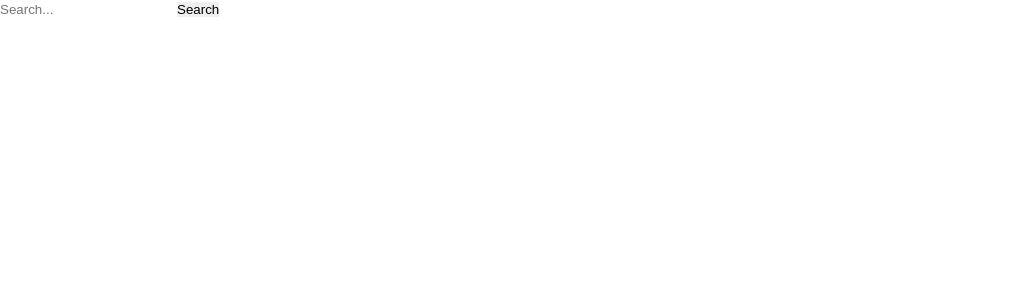
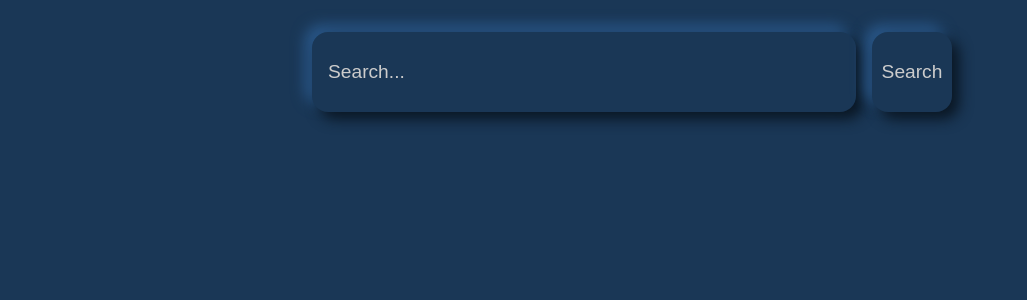
Before and after one commit to ollejj/devokodtest, a React (Vite) app: page / in a window 1280 px wide. Shown: the top 300 px of the page, without its empty margins (0-1027 px from the left). Built offline with nearby package versions, Linux system fonts and the light colour scheme.

Commit message:
added form style

```diff
--- a/src/components/Searchbar/index.module.css
+++ b/src/components/Searchbar/index.module.css
@@ -0,0 +1,41 @@
+.form {
+  display: flex;
+  flex-direction: row;
+  justify-content: center;
+  gap: 1em;
+  padding-top: 32px;
+  align-items: center;
+}
+
+.input {
+  width: 512px;
+  height: 64px;
+  padding: 8px 16px 8px 16px;
+
+  border-radius: 16px;
+  background-color: var(--main-bg);
+  box-shadow: var(--shadow);
+
+  color: #cccccc;
+  font-size: 1.2em;
+}
+
+.submit {
+  height: 80px;
+  width: 80px;
+
+  border-radius: 16px;
+  background-color: var(--main-bg);
+  box-shadow: var(--shadow);
+
+  color: #cccccc;
+  font-size: 1.2em;
+}
+
+::placeholder {
+  color: #cccccc;
+}
+
+.suggestion {
+  color: #cccccc;
+}
--- a/src/components/Searchbar/index.tsx
+++ b/src/components/Searchbar/index.tsx
@@ -33,19 +33,26 @@ export const Searchbar = () => {
   return (
     <form className={style.form} onSubmit={handleSubmit(onSubmit)}>
       <input
+        className={style.input}
         type="text"
         placeholder="Search..."
         {...register("search")}
         onFocus={() => setIsFocused(true)}
         onBlur={() => setIsFocused(false)}
       />
-      <button type="submit">Search</button>
+      <button className={style.submit} type="submit">
+        Search
+      </button>
       <div>
         {data &&
           isFocused &&
           data.map((item: string) => {
             return (
-              <button type="submit" onMouseDown={() => handleItemClick(item)}>
+              <button
+                className={style.suggestion}
+                type="submit"
+                onMouseDown={() => handleItemClick(item)}
+              >
                 {item}
               </button>
             );
--- a/src/index.css
+++ b/src/index.css
@@ -6,5 +6,12 @@
   border: 0;
 }
 
+:root {
+  --main-bg: #1a3756;
+  --shadow: 7px 7px 14px #0a1622, -7px -7px 14px #2a588a;
+  --shadow-inset: inset 7px 7px 14px #0a1622, inset -7px -7px 14px #2a588a;
+}
+
 body {
+  background-color: var(--main-bg);
 }
```
